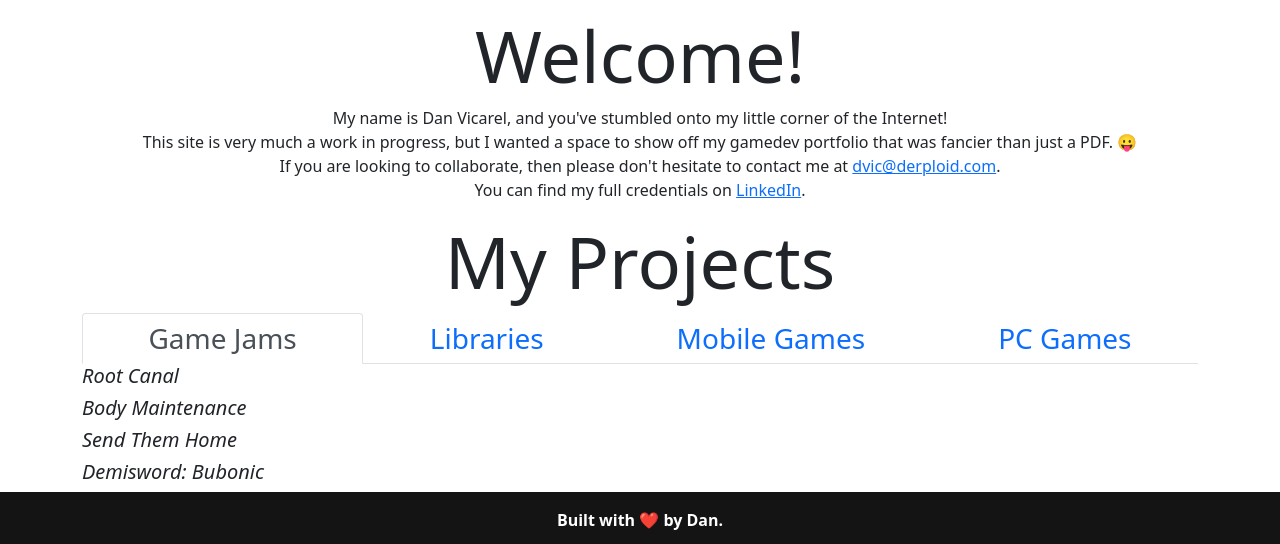
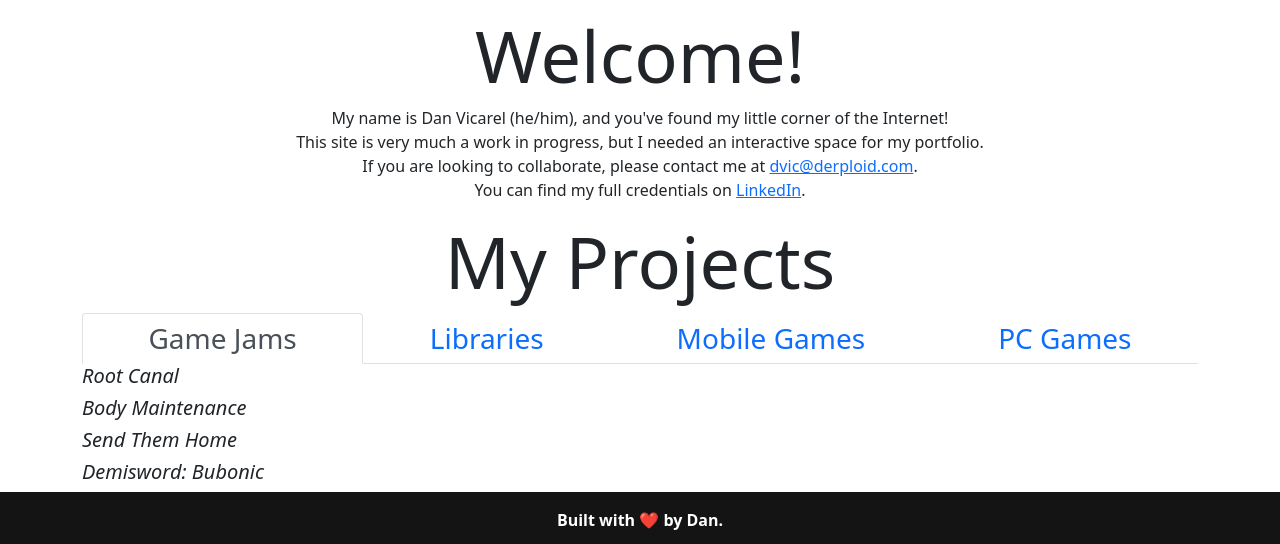
Before and after one commit to Rabadash8820/Dansite, a Jekyll site: the page built from docs/index.html, in a window 1280 px wide and 900 px high, scrolled down 751 px, cut to the strip 153-697 px from the top of the window. Built offline with Jekyll 4.4.1, drawn with Linux system fonts in a browser that asks for light colours.

Commit message:
Tighten up welcome wording - Prevents dangling text on mobile screens - Also add my pronouns

```diff
--- a/docs/index.html
+++ b/docs/index.html
@@ -30,16 +30,15 @@ title: Home
                     <h2 class="text-center display-2">Welcome!</h2>
 
                     <p class="text-center">
-                        <span class="d-inline-block">My name is Dan Vicarel,</span>
-                        <span class="d-inline-block">and you've stumbled onto my little corner of the Internet!</span>
+                        <span class="d-inline-block">My name is Dan Vicarel (he/him),</span>
+                        <span class="d-inline-block">and you've found my little corner of the Internet!</span>
                         <br />
                         <span class="d-inline-block">This site is very much a work in progress,</span>
-                        <span class="d-inline-block">but I wanted a space to show off my gamedev portfolio</span>
-                        <span class="d-inline-block">that was fancier than just a PDF. &#x1F61B;</span>
+                        <span class="d-inline-block">but I needed an interactive space for my portfolio.</span>
                         <br />
                         <span class="d-inline-block">If you are looking to collaborate,</span>
                         <span class="d-inline-block">
-                            then please don't hesitate to contact me at
+                            please contact me at
                             <a href="mailto:{{ site.contact.email }}">{{ site.contact.email }}</a>.
                         </span>
                         <br />
```
